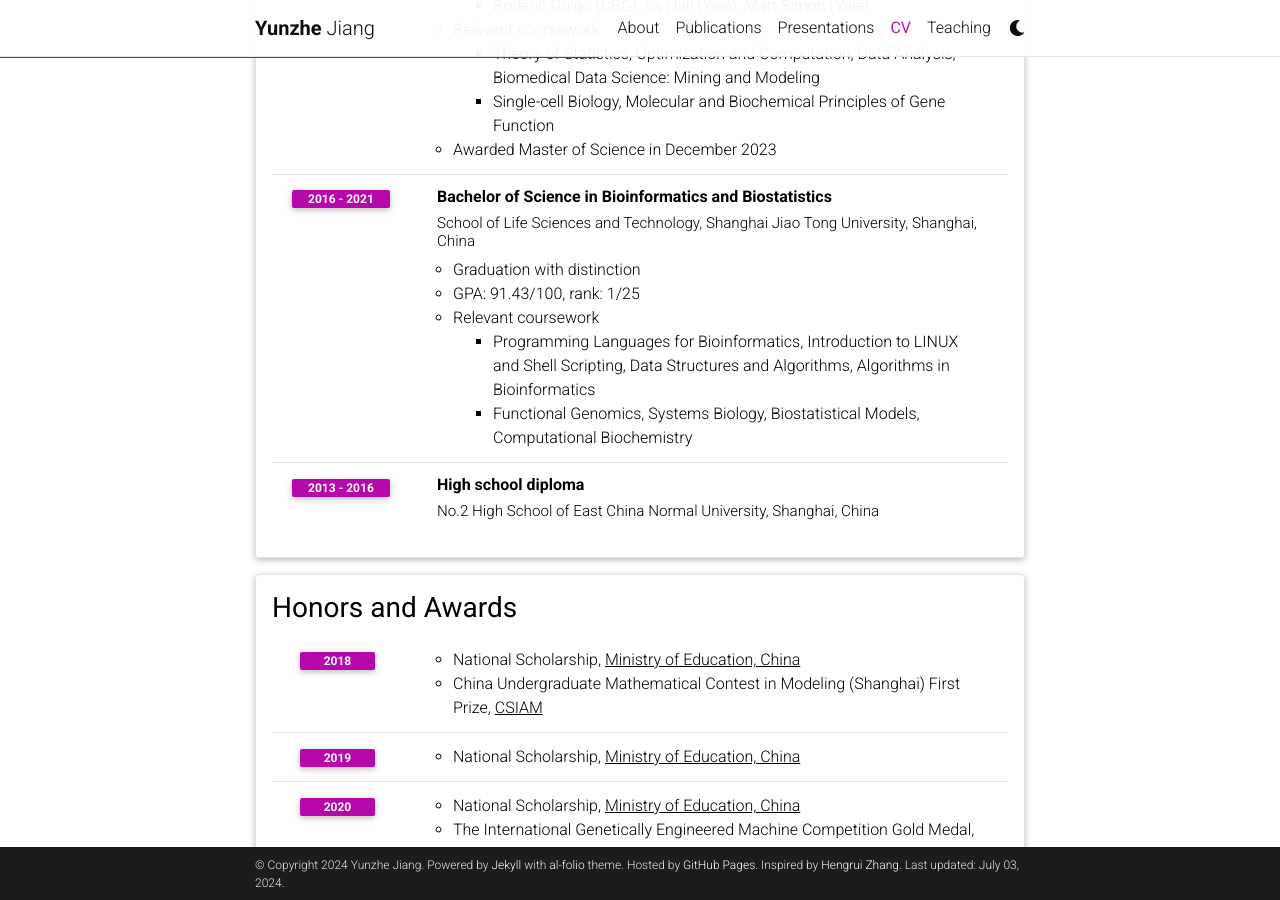
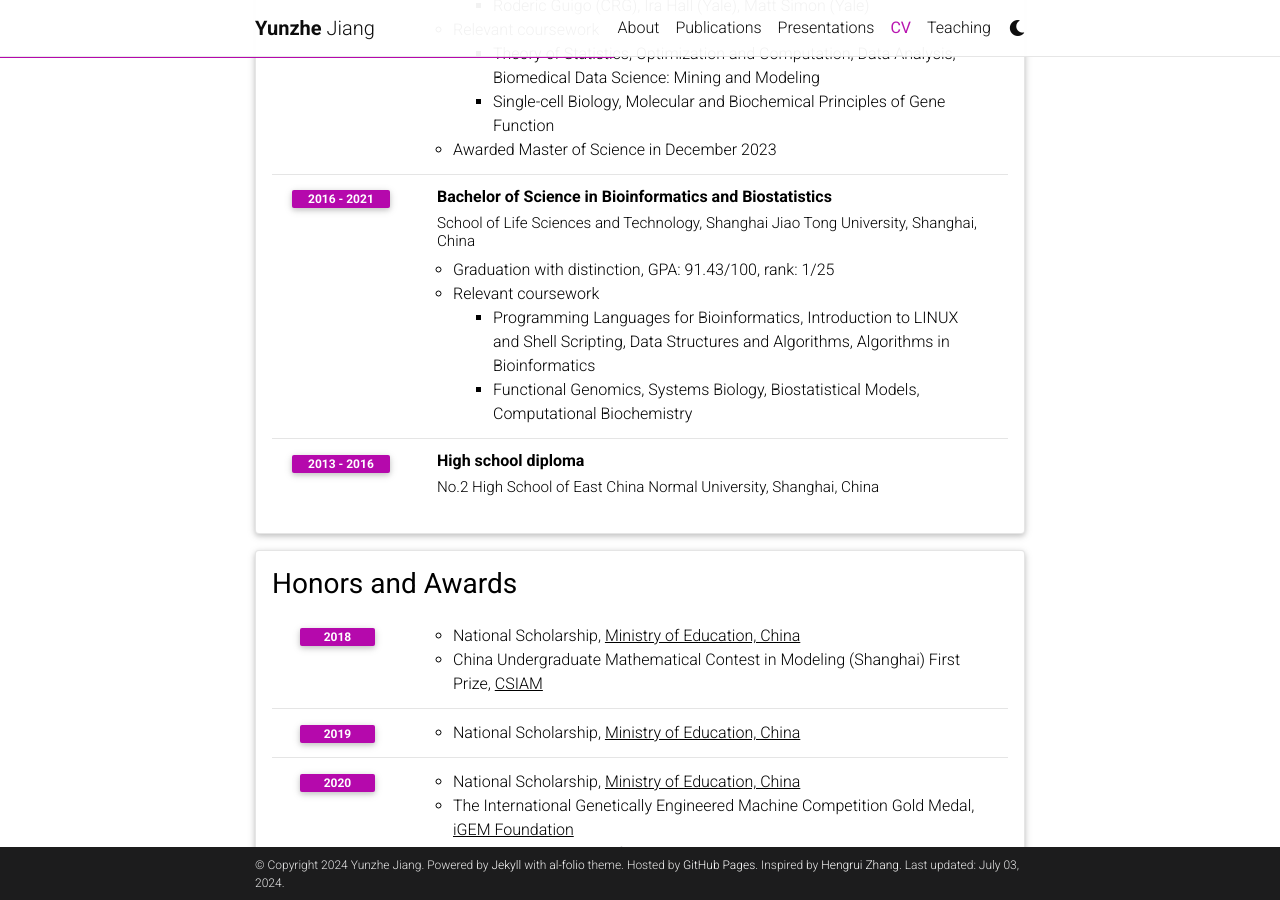
Before and after one commit to yzJiang9/yzJiang9.github.io, a Jekyll site: the page built from _pages/cv.md, in a window 1280 px wide and 900 px high, scrolled down 487 px. Built offline with Jekyll 4.4.1, drawn with Linux system fonts in a browser that asks for light colours; comment, search, counter and statistics services are not loaded; a style sheet for code colours, icons or effects is not loaded.

Commit message:
Update cv.yml

```diff
--- a/_data/cv.yml
+++ b/_data/cv.yml
@@ -28,8 +28,7 @@
       institution: School of Life Sciences and Technology, Shanghai Jiao Tong University, Shanghai, China
       year: 2016 - 2021
       description:
-        - Graduation with distinction
-        - GPA&#58 91.43/100, rank&#58 1/25
+        - Graduation with distinction, GPA&#58 91.43/100, rank&#58 1/25
         - title: Relevant coursework
           contents:
             - Programming Languages for Bioinformatics, Introduction to LINUX and Shell Scripting, Data Structures and Algorithms, Algorithms in Bioinformatics
```
